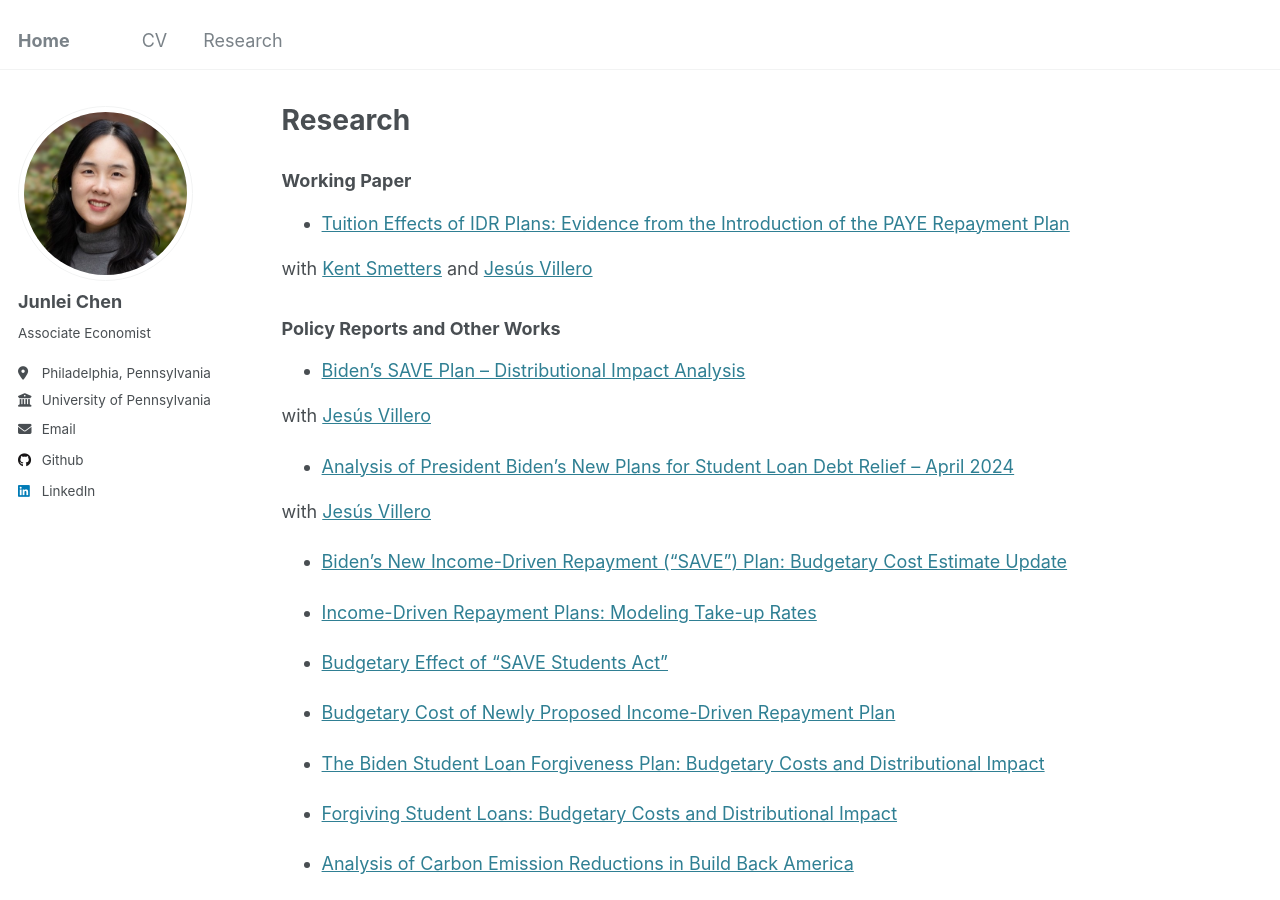
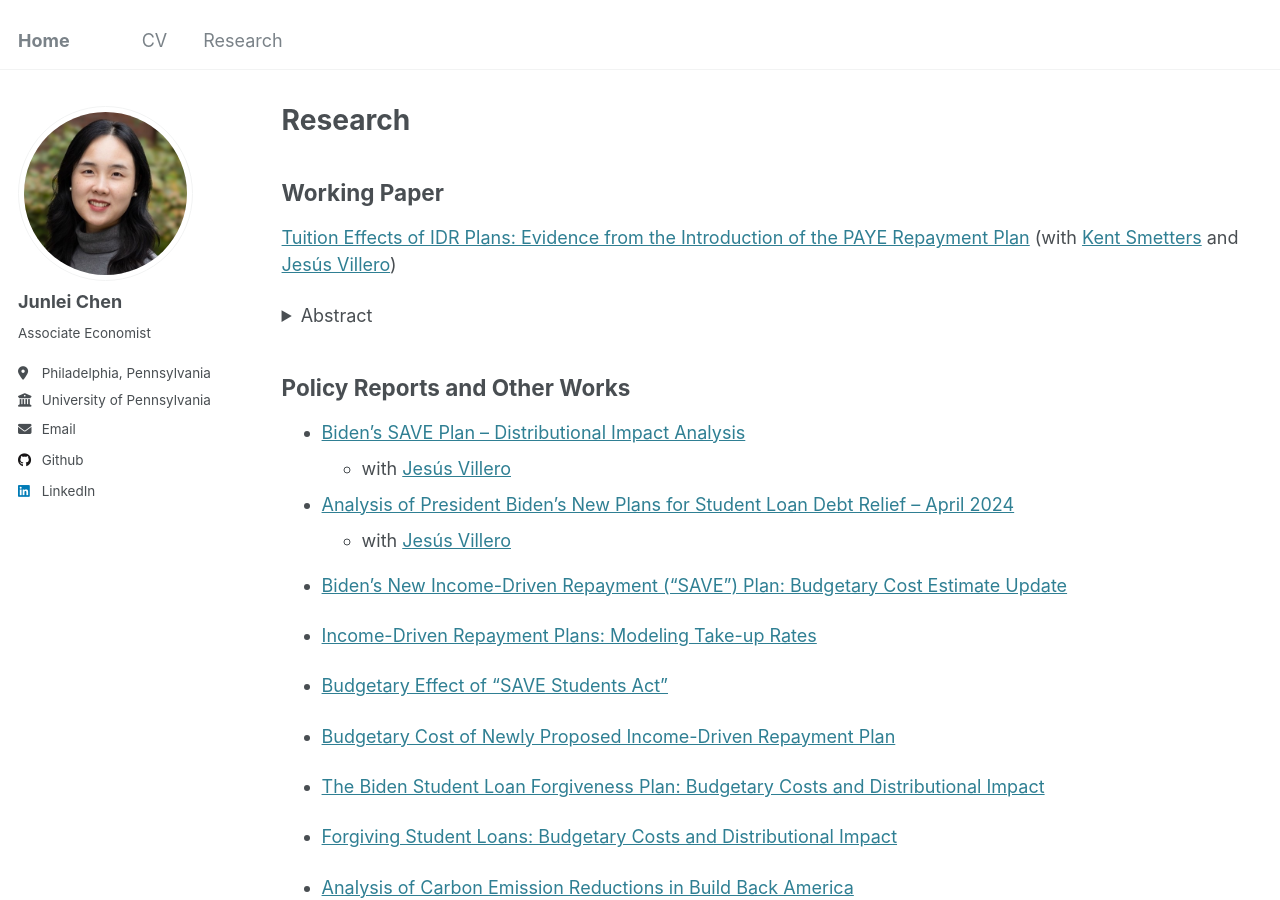
Before and after one commit to Junlei-Chen/junlei-chen.github.io, a Jekyll site: the page built from _pages/research.md, in a window 1280 px wide and 900 px high. Built offline with Jekyll 4.4.1, drawn with Linux system fonts in a browser that asks for light colours.

Commit message:
Update research.md

```diff
--- a/_pages/research.md
+++ b/_pages/research.md
@@ -7,21 +7,24 @@ author_profile: true
 
 {% include base_path %}
 
-### Working Paper
+## Working Paper
 
-* [Tuition Effects of IDR Plans: Evidence from the Introduction of the PAYE Repayment Plan](http://junlei-chen.github.io/files/idr_tuition_paper.pdf)
+[Tuition Effects of IDR Plans: Evidence from the Introduction of the PAYE Repayment Plan](http://junlei-chen.github.io/files/idr_tuition_paper.pdf) (with [Kent Smetters](https://bepp.wharton.upenn.edu/profile/smetters/) and [Jesús Villero](https://jesusvillero.com/))
 
-with [Kent Smetters](https://bepp.wharton.upenn.edu/profile/smetters/) and [Jesús Villero](https://jesusvillero.com/)
+<details>
+<summary>Abstract</summary>
+<br>
+We study the effects of an increase in the generosity of income-driven repayment (IDR) plans on net tuition (tuition less school-provided financial aid) using policy-induced variation from the introduction of the Pay As You Earn (PAYE) repayment plan in 2012. We estimate future wages and the present value of loan repayment savings based on student SAT score, college, major, gender, race, parents' income, and other attributes. Using a triple difference framework, we find that selective colleges increase their net tuition to capture about $42 for every $100 in potential loan repayment savings; this effect is statistically insignificant and negligible for non-selective colleges. As an application, we estimate that President Biden's proposed SAVE plan would effectively transfer about $23 billion to selective colleges over the next 10-year budget window.
+</details>
 
-### Policy Reports and Other Works
+
+## Policy Reports and Other Works
 
 * [Biden’s SAVE Plan – Distributional Impact Analysis](https://budgetmodel.wharton.upenn.edu/issues/2024/9/25/bidens-save-plan-distributional-impact-analysis)
-
-with [Jesús Villero](https://jesusvillero.com/)
+    * with [Jesús Villero](https://jesusvillero.com/)
 
 * [Analysis of President Biden’s New Plans for Student Loan Debt Relief – April 2024](https://budgetmodel.wharton.upenn.edu/issues/2024/4/11/biden-student-loan-debt-relief)
-
-with [Jesús Villero](https://jesusvillero.com/)
+    * with [Jesús Villero](https://jesusvillero.com/)
 
 * [Biden’s New Income-Driven Repayment ("SAVE") Plan: Budgetary Cost Estimate Update](https://budgetmodel.wharton.upenn.edu/issues/2023/7/17/biden-income-driven-repayment-budget-update)
 
@@ -36,9 +39,7 @@ with [Jesús Villero](https://jesusvillero.com/)
 * [Forgiving Student Loans: Budgetary Costs and Distributional Impact](https://budgetmodel.wharton.upenn.edu/issues/2022/8/23/forgiving-student-loans)
 
 * [Analysis of Carbon Emission Reductions in Build Back America](https://budgetmodel.wharton.upenn.edu/issues/2022/3/28/carbon-emission-reductions-in-build-back-america)
-
-with [Jon Huntley](http://budgetmodel.wharton.upenn.edu/experts/jon-huntley)
+    * with [Jon Huntley](http://budgetmodel.wharton.upenn.edu/experts/jon-huntley)
 
 * [Medicare Advantage Auto-Enrollment](https://budgetmodel.wharton.upenn.edu/issues/2022/3/7/medicare-advantage-auto-enrollment)
-
-with [Yan He](https://yanhe8.github.io/) and [Felix Reichling](https://sites.google.com/view/felixr/)
+    * with [Yan He](https://yanhe8.github.io/) and [Felix Reichling](https://sites.google.com/view/felixr/)
```
